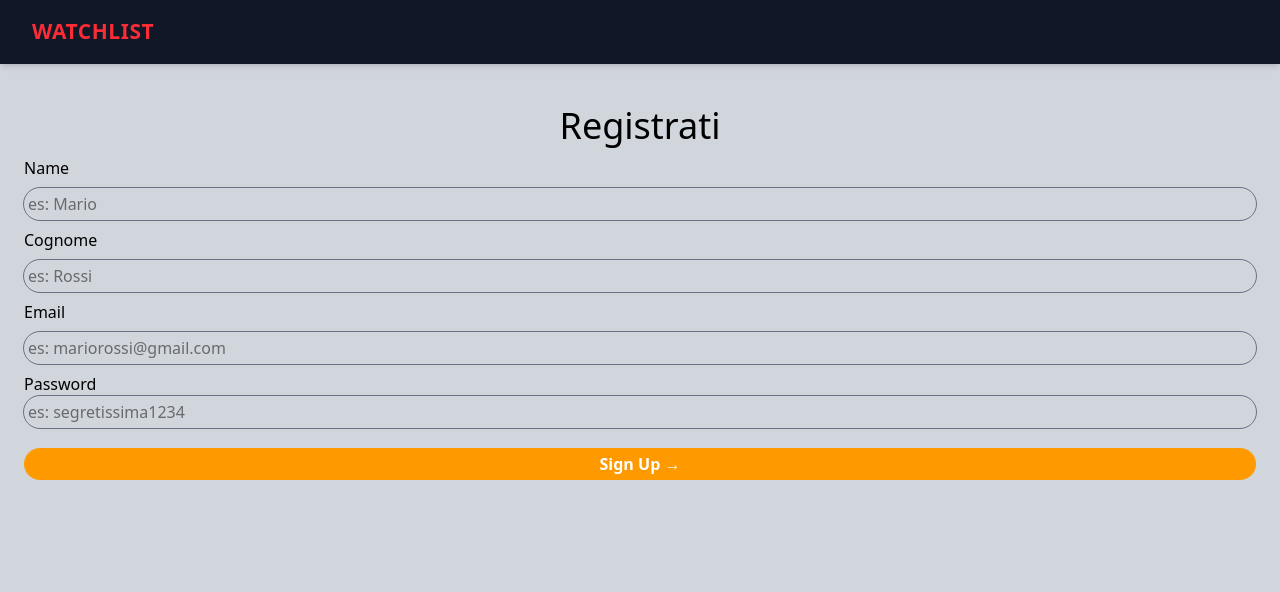
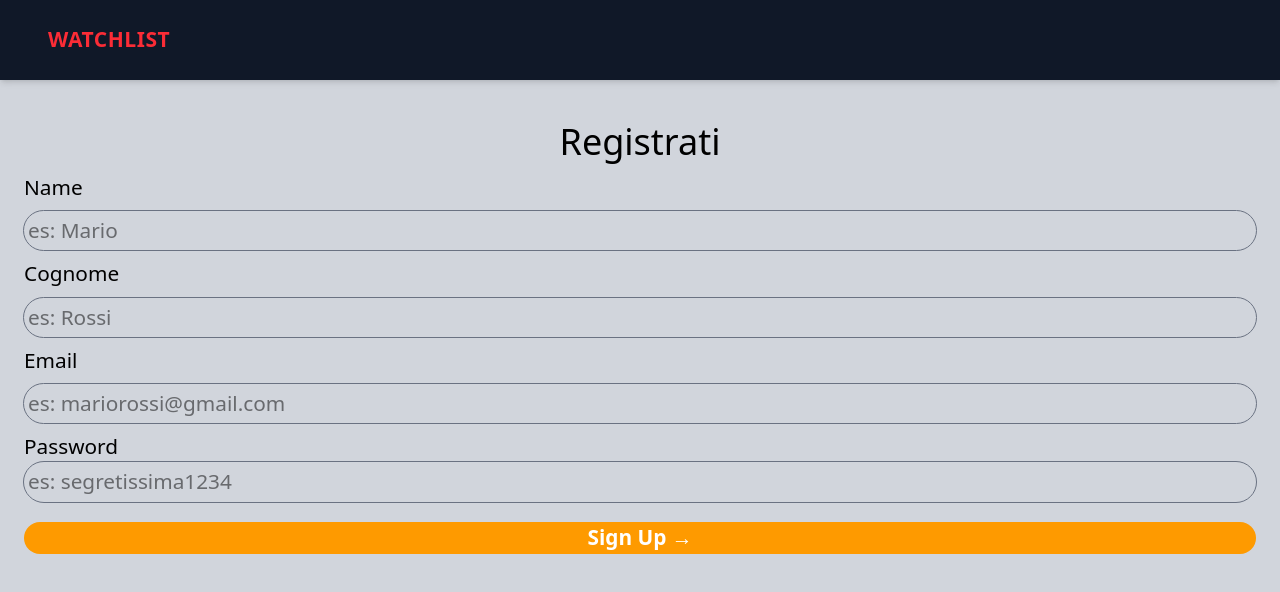
Before and after one commit to boomer934/watchlist, a React (Vite) app in the folder client/: page /register in a window 1280 px wide. Shown: the top 592 px of the page. Built offline with nearby package versions, Linux system fonts and the light colour scheme; no server answers.

Commit message:
Aggiustati molti comportamenti di responsive errati ma qualche ritocchino ancora da effettuare

```diff
--- a/client/index.html
+++ b/client/index.html
@@ -6,7 +6,7 @@
     <link rel="stylesheet" href="./src/style.css">
     <title>Vite + React</title>
   </head>
-  <body class=" bg-gray-300">
+  <body class=" bg-gray-300 sm:text-[130%]">
     <div id="root"></div>
     <script type="module" src="/src/main.jsx"></script>
   </body>
--- a/client/src/components/CardDetails.jsx
+++ b/client/src/components/CardDetails.jsx
@@ -36,21 +36,21 @@ export default function CardDetails(){
             <Navbar user={user} setUser={setUser}/>
             {movie ? (
                 <>
-                    <div className=" flex flex-col">
+                    <div className="relative h-[100vh] w-[100vw] flex flex-col">
                         <div
-                        className=" relative w-full h-[25vh] flex items-end justify-around"
+                        className=" relative w-[100vw] min-h-[30vh] sm:min-h-[50vh] md:min-h-[80vh]  flex items-end justify-around lg:bg-gray-400/50"
                         >
                             <div
-                            className="absolute w-full h-full z-0 bg-gradient-to-b from-transparent flex flex-col justify-end"
+                            className="absolute w-full h-full z-0 bg-gradient-to-b from-transparent flex flex-col justify-end bg-cover lg:hidden "
                             style={{backgroundImage:`url(https://image.tmdb.org/t/p/w500/${movie.backdrop_path})`}}>
                                 <div className=" absolute w-full h-[50px] bg-gradient-to-t from-gray-300 to-transparent"></div>
                             </div>
                             <div className="flex flex-row w-full justify-start items-end">
                                 <img
                                 src={`https://image.tmdb.org/t/p/w500/${movie.poster_path}`} alt={movie.title}
-                                className="z-10 w-[100px] h-[150px] ml-8 mb-3"/>
+                                className="z-10 w-[100px] h-[150px] ml-8 mr-6 mb-3 sm:scale-120 md:scale-150 md:ml-16 md:-translate-y-9 md:mr-12 sm:-translate-y-3 lg:scale-300 lg:ml-40 lg:mr-40 lg:-translate-y-38"/>
                                 <button
-                                className="z-10 ml-8 h-auto bg-red-500 text-white text-[13px] p-1 mb-3 rounded focus:bg-red-600 text-center focus:scale-110 transform duration-100 ease-linear"
+                                className="z-10 mx-8 ml-0 w-dvw h-auto bg-red-500 text-white text-[15px] p-1 mb-3 rounded focus:bg-red-600 text-center focus:scale-110 transform duration-100 ease-linear sm:focus:scale-105 md:hover:scale-102"
                                 onClick={(e)=>{
                                     handleClick(movie,setAdd)
                                     }}>
--- a/client/src/components/DropDownProfile.jsx
+++ b/client/src/components/DropDownProfile.jsx
@@ -5,8 +5,8 @@ export default function DropDownProfile(){
   const navigate = useNavigate()
     return(
       <>
-      <div className="bg-gray-700 absolute right-9 top-14 w-12 h-12 rotate-[45deg]"></div>
-        <div className=" flex flex-col absolute bg-gray-700 text-white shadow-md right-6 top-15 rounded-2xl p-3 z-20 cursor-pointer">
+      <div className="bg-gray-700 absolute right-9 top-12 w-12 h-12 rotate-[45deg] sm:top-16 sm:right-13 xl:right-42 desktop:right-100"></div>
+        <div className=" flex flex-col absolute bg-gray-700 text-white shadow-md right-6 top-12 sm:top-18 sm:right-9 xl:right-38 rounded-2xl p-3 z-20 cursor-pointer">
             <ul className=" flex flex-col gap-4">
                 {/* <li>Logout</li> */}
                 <li onClick={()=>{toProfileOrLogin(navigate,token)}}>Profile</li>
--- a/client/src/components/Footer.jsx
+++ b/client/src/components/Footer.jsx
@@ -1,8 +1,22 @@
+import { useLocation } from "react-router-dom"
+import { useRef,useEffect } from "react"
+export default function Footer() {
+    const location = useLocation()
+    const ref = useRef(null)
 
-export default function Footer() {
+    useEffect(() => {
+    if (ref.current) {
+      if (location.pathname === "/home/search" || location.pathname === "/home") {
+        ref.current.style.position = "fixed";
+      } else {
+        ref.current.style.position = "relative";
+      }
+    }
+  }, [location.pathname]);
+
   return (
     <>
-        <footer className="bg-gray-900 h-16 w-full flex justify-center items-center">
+        <footer ref={ref} className="bottom-0 bg-gray-900/90 p-4 w-full flex justify-center items-center">
             <p className="text-red-500 after:content-[_] after:ml-1">
                 <span  className="mr-1">
                     Made with ❤️ by
--- a/client/src/components/NavBar.jsx
+++ b/client/src/components/NavBar.jsx
@@ -16,9 +16,9 @@ export default function Navbar({user,setUser}){
     },[])
     return(
         <>
-            <nav className="bg-gray-900 text-white shadow-md">
-                <div className="max-w-7xl mx-auto px-4 sm:px-6 lg:px-8">
-                    <div className="flex justify-between h-16 items-center">
+            <nav className="bg-gray-900 text-white shadow-md h-[8vh] sm:h-[80px] p-4">
+                <div className="h-full max-w-7xl mx-auto px-4 sm:px-6 lg:px-8">
+                    <div className="h-full flex justify-between items-center">
                     {/* Logo / Titolo */}
                     <div className="flex-shrink-0">
                         <h1 className="text-[21px] font-bold tracking-wide text-red-500 pr-1.5">WATCHLIST</h1>
@@ -30,17 +30,17 @@ export default function Navbar({user,setUser}){
                                 <></>
                             ) : user && user.name && user.surname ? (
                                 <p
-                                className="bg-red-500  rounded-xl p-2"
+                                className="bg-red-500  rounded-xl p-2 py-1"
                                 onClick={() => setIsOpen((prev) => !prev)}
                                 >
-                                    <span>Benvenuto {user.name}</span>
+                                    <span className=" text-nowrap">Benvenuto {user.name}</span>
                                 </p>
                             ) : (
                                 <p
                                 className="bg-red-500  rounded-xl p-2"
                                 onClick={() => setIsOpen((prev) => !prev)}
                                 >
-                                    <span>Benvenuto Ospite</span>
+                                    <span className=" text-nowrap">Benvenuto Ospite</span>
                                 </p>
                             )}
                         </div>
--- a/client/src/pages/Home.jsx
+++ b/client/src/pages/Home.jsx
@@ -7,6 +7,7 @@ import axios from "axios"
 import { UserContext, MovieTitleContext, MoviesContext,OpenStateContext } from "../App"
 import { useQuery } from "@tanstack/react-query"
 import { getMovies } from "../helper/handlers"
+import Footer from "../components/Footer"
 
 export default function Home(){
     const {user,setUser} = useContext(UserContext)
@@ -36,9 +37,13 @@ export default function Home(){
             <Navbar user={user} setUser={setUser}></Navbar>
             <SearchBar movieTitle={movieTitle} setMovieTitle={setMovieTitle}/>
             <Filter filterBy={filterBy} setFilterBy={setFilterBy}></Filter>
-            {movies?.map((movie) => (
-                <Card movie={movie} key={movie.id} />
-            ))}
+            <div
+            className="relative h-full md:grid md:grid-cols-2 md:gap-2 md:grid-flow-row lg:grid-cols-3 lg:gap-2">
+                {movies?.map((movie) => (
+                    <Card movie={movie} key={movie.id} />
+                ))}
+            </div>
+            <Footer/>
         </>
     )
 }
--- a/client/src/pages/Search.jsx
+++ b/client/src/pages/Search.jsx
@@ -5,6 +5,7 @@ import Card from "../components/Card"
 import { useLocation } from "react-router-dom"
 import { UserContext,MovieTitleContext } from "../App"
 import BackToHome from "../components/BackToHome"
+import Footer from "../components/Footer"
 export default function Search() {
 
     const {user,setUser} = useContext(UserContext)
@@ -17,6 +18,7 @@ export default function Search() {
             <SearchBar movieTitle={movieTitle} setMovieTitle={setMovieTitle}/>
             <BackToHome/>
             {movies && movies.filter((movie)=>(movie.poster_path !== null)).map((movie,index)=>(<Card movie={movie} key={index}></Card>))}
+            <Footer/>
         </>
     )
 }
--- /dev/null
+++ b/client/tailwind.config.js
@@ -0,0 +1,16 @@
+/** @type {import('tailwindcss').Config} */
+module.exports = {
+  content: [
+    "./index.html",
+    "./src/**/*.{js,ts,jsx,tsx}",
+  ],
+  theme: {
+    extend: {
+      screens: {
+        'tablet': '768px',   // custom breakpoint
+        'desktop': '1280px', // custom breakpoint
+      },
+    },
+  },
+  plugins: [],
+}
```
Also changed, not shown: client/package.json (+7 -5 lines), 1 other file (tests, documents, lock files or other folders).
